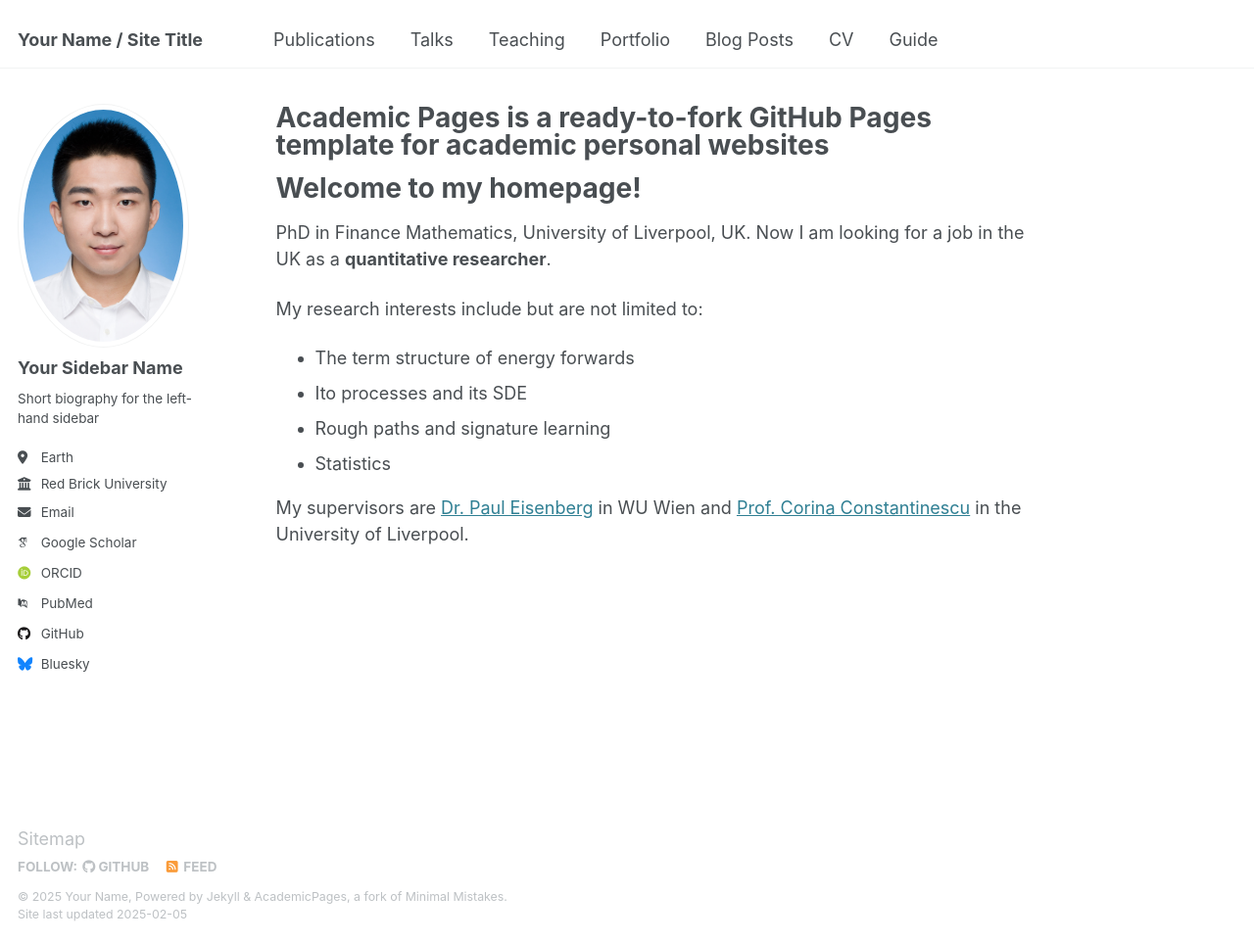
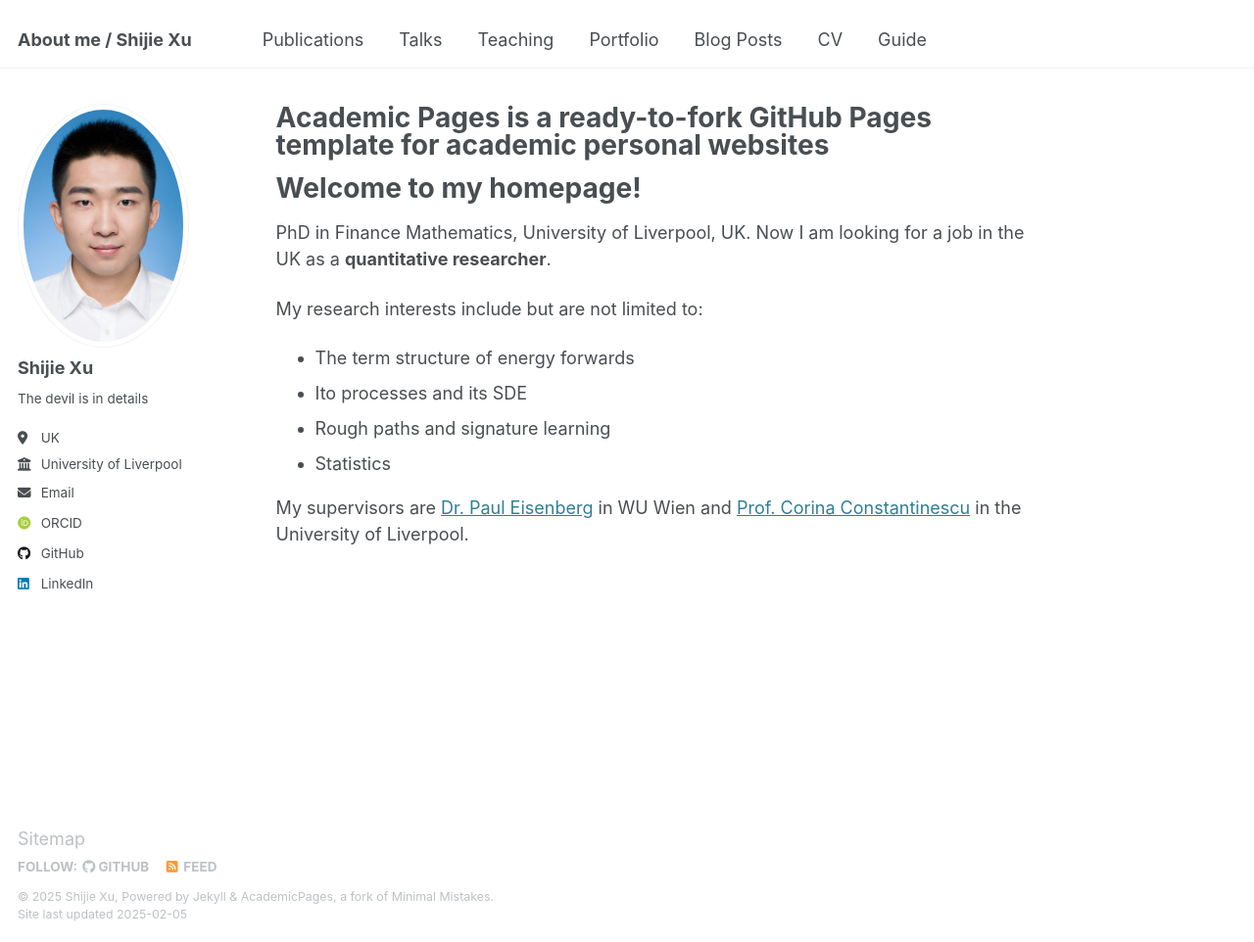
Before and after one commit to ShijieXu1993/uk.github.io, a Jekyll site: the page built from _pages/about.md, in a window 1280 px wide and 962 px high. Shown: the whole window at 98% size. Built offline with Jekyll 4.4.1, drawn with Linux system fonts in a browser that asks for light colours; some web fonts are replaced.

Commit message:
Update _config.yml

```diff
--- a/_config.yml
+++ b/_config.yml
@@ -9,9 +9,9 @@
 # Basic Site Settings
 locale                   : "en-US"
 site_theme               : "default"
-title                    : "Your Name / Site Title"
+title                    : "About me / Shijie Xu"
 title_separator          : "-"
-name                     : &name "Your Name"
+name                     : &name "Shijie Xu"
 description              : &description "personal description"
 url                      : https://shijiexu1993.github.io/uk.github.io/ # the base hostname & protocol for your site e.g. "https://[your GitHub username].github.io"
 baseurl                  : "" # the subpath of your site, e.g. "/blog"
@@ -23,21 +23,21 @@ repository               : "academicpages/academicpages.github.io"
 author:
   # Biographic information
   avatar           : "profile.png"
-  name             : "Your Sidebar Name"
+  name             : "Shijie Xu"
   pronouns         : # example: "she/her"
-  bio              : "Short biography for the left-hand sidebar"
-  location         : "Earth"
-  employer         : "Red Brick University"
+  bio              : "The devil is in details"
+  location         : "UK"
+  employer         : "University of Liverpool"
   uri              : # URL
-  email            : "none@example.org"
+  email            : "shijie_xu@outlook.com"
 
   # Academic websites
   arxiv            : # URL - Update with the correct link to your profile
-  googlescholar    : "https://scholar.google.com/citations?user=PS_CX0AAAAAJ"
+  googlescholar    : #"https://scholar.google.com/citations?user=PS_CX0AAAAAJ"
   impactstory      : # URL
-  orcid            : "http://orcid.org/yourorcidurl"
+  orcid            : "https://orcid.org/0000-0001-8293-4509"
   semantic         : # URL
-  pubmed           : "https://www.ncbi.nlm.nih.gov/pubmed/?term=john+snow"
+  pubmed           : #"https://www.ncbi.nlm.nih.gov/pubmed/?term=john+snow"
   researchgate     : # URL
   scopus           : # URL
 
@@ -45,12 +45,12 @@ author:
   bitbucket        : # Username - Update with your username on the site
   codepen          : # Username
   dribbble         : # Username
-  github           : "academicpages"
+  github           : "ShijieXu1993"
   kaggle           : # Username
   stackoverflow    : # User number or user number and name (i.e., use "1" or "1/jeff-atwood")
 
   # Social media
-  bluesky          : "bsky.app" # Replace this with you Bluesky username
+  bluesky          : #"bsky.app" # Replace this with you Bluesky username
   facebook         : # Username
   flickr           : # Username
   foursquare       : # Username
@@ -59,7 +59,7 @@ author:
   keybase          : # Username
   instagram        : # Username
   lastfm           : # Username
-  linkedin         : # Username
+  linkedin         : Shijie Xu
   mastodon         : # URL
   medium           : # URL
   pinterest        : # Username
```
